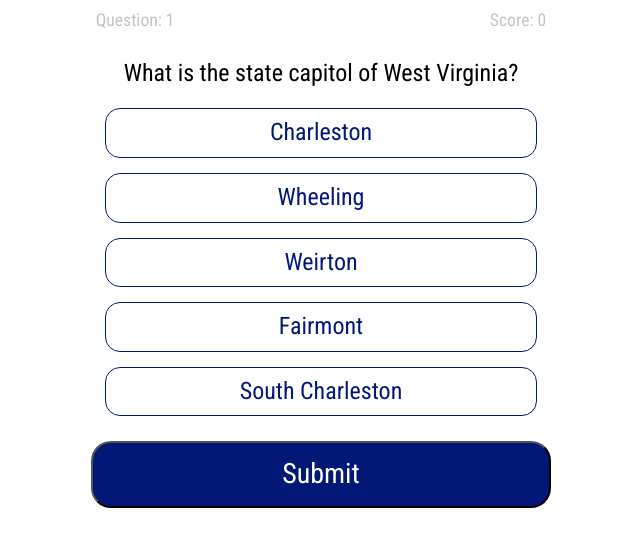
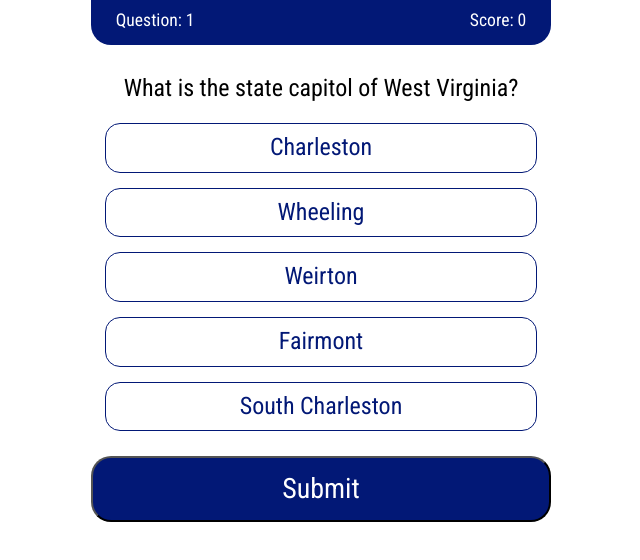
Before and after one commit to philo-jh/state-capitol-quiz, a plain HTML site: page index.html in a window 1280 px wide. Both pictures are taken after a click on the button "Quiz Me!". Shown: the whole page, without its empty margins (319-959 px from the left). Drawn offline with nearby package versions, Linux system fonts and the light colour scheme.

Commit message:
updated score banner

```diff
--- a/scripts.js
+++ b/scripts.js
@@ -114,9 +114,9 @@ function listenForSubmit() {
 function renderFeedback(submittedAnswer) {
   let correctAnswer = submittedAnswer === STORE.statecapitol;
   $('main').html(`
-    <h1>${correctAnswer ? "Correct" : "Wrong"}</h1>
+    <h1>${correctAnswer ? "Correct!" : "Wrong!"}</h1>
     <img class="capitol-img" src="./icons/${STORE.stateName}.jpg" alt="The state flag of ${STORE.stateName}">
-    <p class="default-text-size">${STORE.statecapitol} is the state capitol of ${STORE.stateName}.</p>
+    <p class="default-text-size"><em>${STORE.statecapitol}</em> is the state capitol of ${STORE.stateName}.</p>
     <button class="js-continue-button">Continue</button>
   `);
 }
--- a/styles.css
+++ b/styles.css
@@ -49,9 +49,24 @@ label:hover, label:focus, input:checked + label, input:hover, input:focus {
   font-size: 1.5em;
 }
 
+.header {
+  height: 45px;
+  padding-top: 10px;
+  border-radius: 0 0 20px 20px;
+  background-color: #021876;
+}
+
 .question-number, .score {
   font-size: 1.1em;
-  color: rgb(195, 195, 195);
+  color: white;
+}
+
+.question-number {
+  padding-left: 20px;
+}
+
+.score {
+  padding-right: 20px;
 }
 
 legend {
@@ -64,10 +79,6 @@ legend {
 
 .american-flag-icon {
   max-width: 280px;
-}
-
-.header {
-  margin-top: 10px;
 }
 
 .start-button {
```
Also changed, not shown: index.html (+2 -2 lines).
